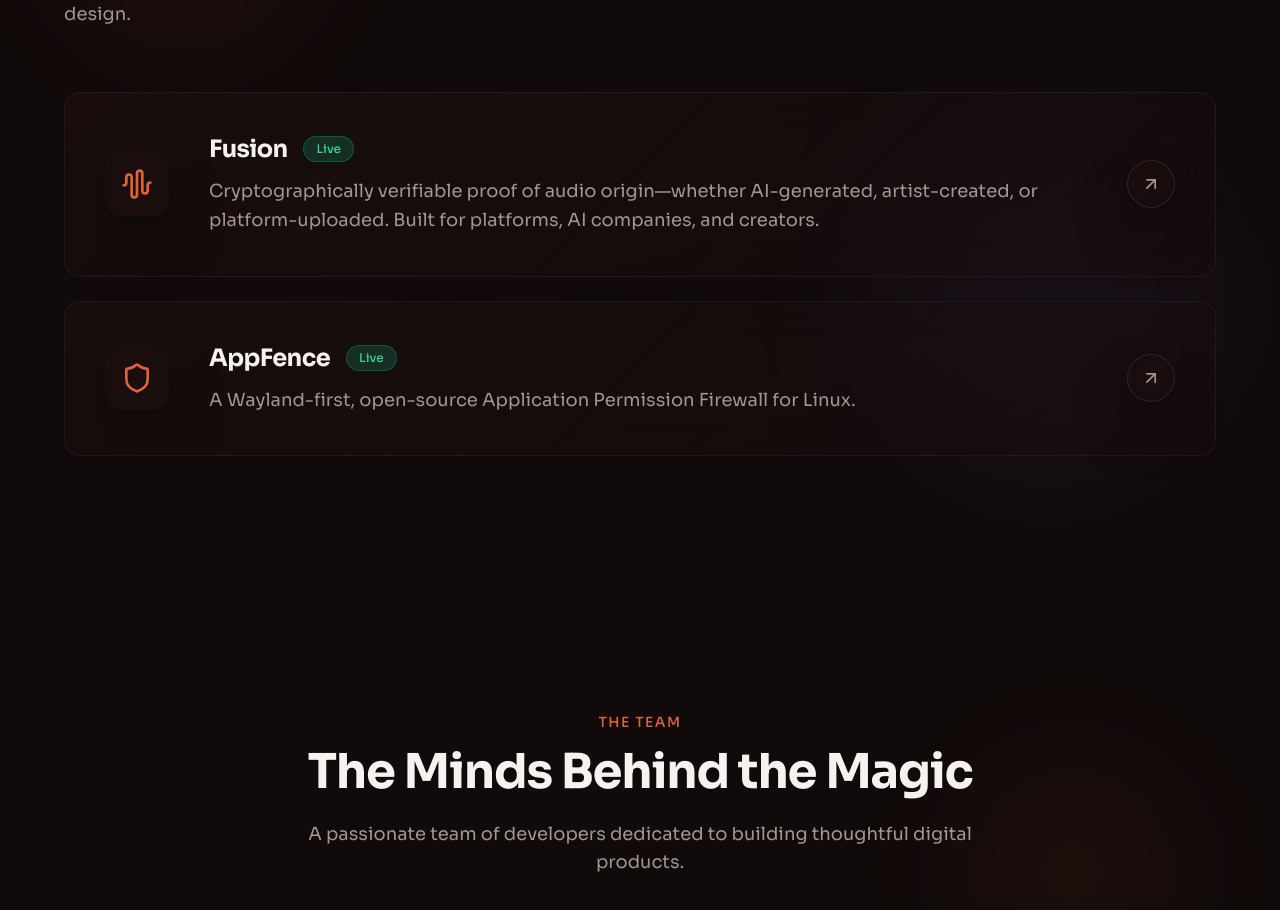
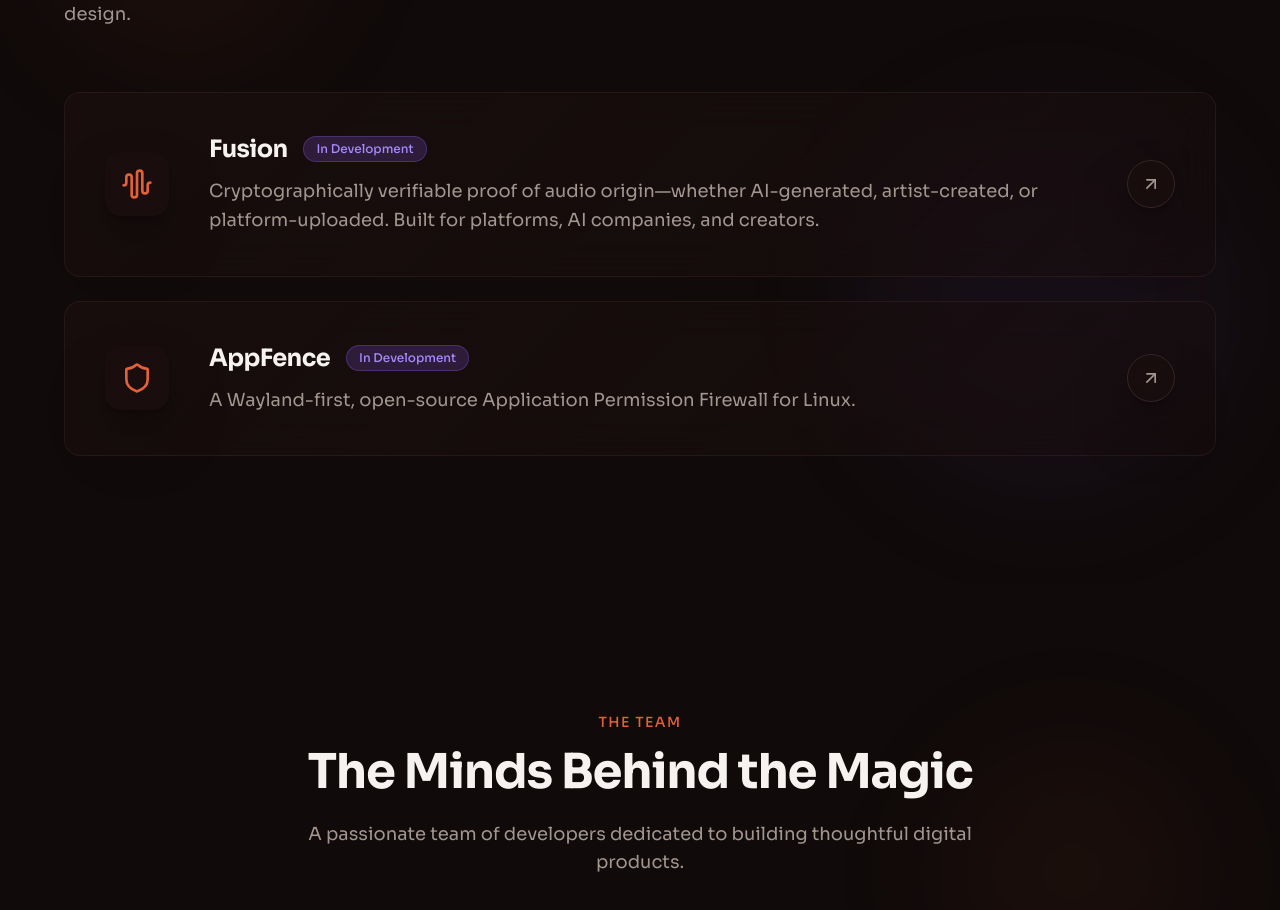
Before and after one commit to paperfrogs-hq/Paperfrogs-HQ, a React (Vite) app: page / in a window 1280 px wide. Shown: the part 2500-3410 px from the top of the page. Built offline with nearby package versions, Linux system fonts and the light colour scheme.

Commit message:
Updated Products

```diff
--- a/src/components/sections/ProductsSection.tsx
+++ b/src/components/sections/ProductsSection.tsx
@@ -18,7 +18,7 @@ const products: Product[] = [
   {
     name: "Fusion",
     tagline: "Cryptographically verifiable proof of audio origin—whether AI-generated, artist-created, or platform-uploaded. Built for platforms, AI companies, and creators.",
-    status: "Live",
+    status: "In Development",
     icon: AudioWaveform,
     gradient: "from-violet-500/20 to-fuchsia-500/20",
     link: "https://playfusion.netlify.app/",
@@ -26,7 +26,7 @@ const products: Product[] = [
   {
     name: "AppFence",
     tagline: "A Wayland-first, open-source Application Permission Firewall for Linux.",
-    status: "Live",
+    status: "In Development",
     icon: Shield,
     gradient: "from-emerald-500/20 to-teal-500/20",
     link: "https://github.com/paperfrogs-hq/AppFence",
```
